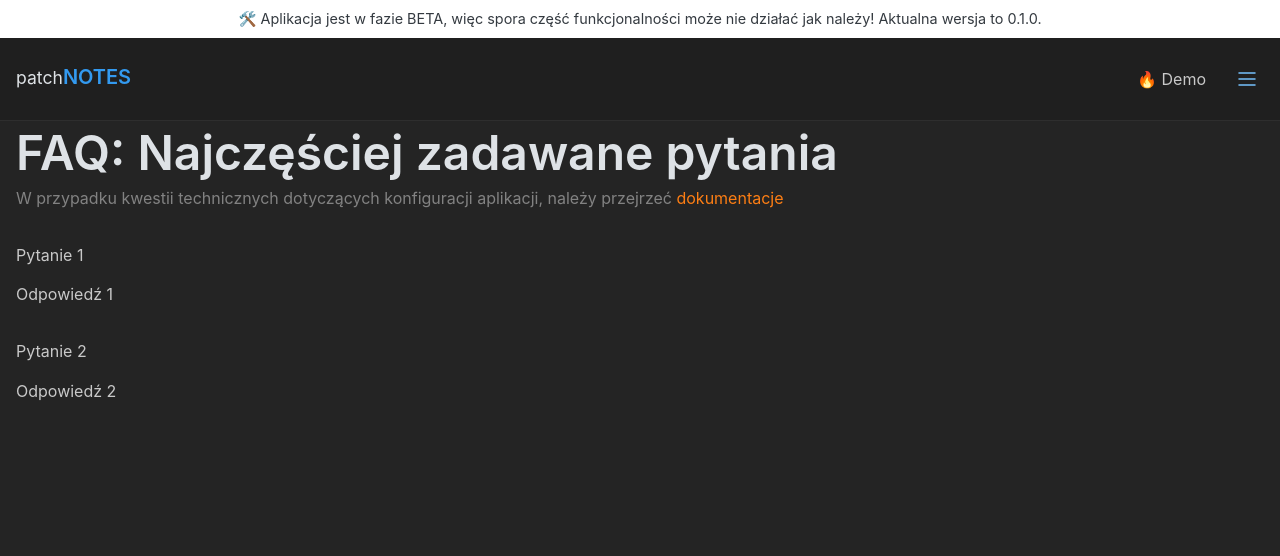
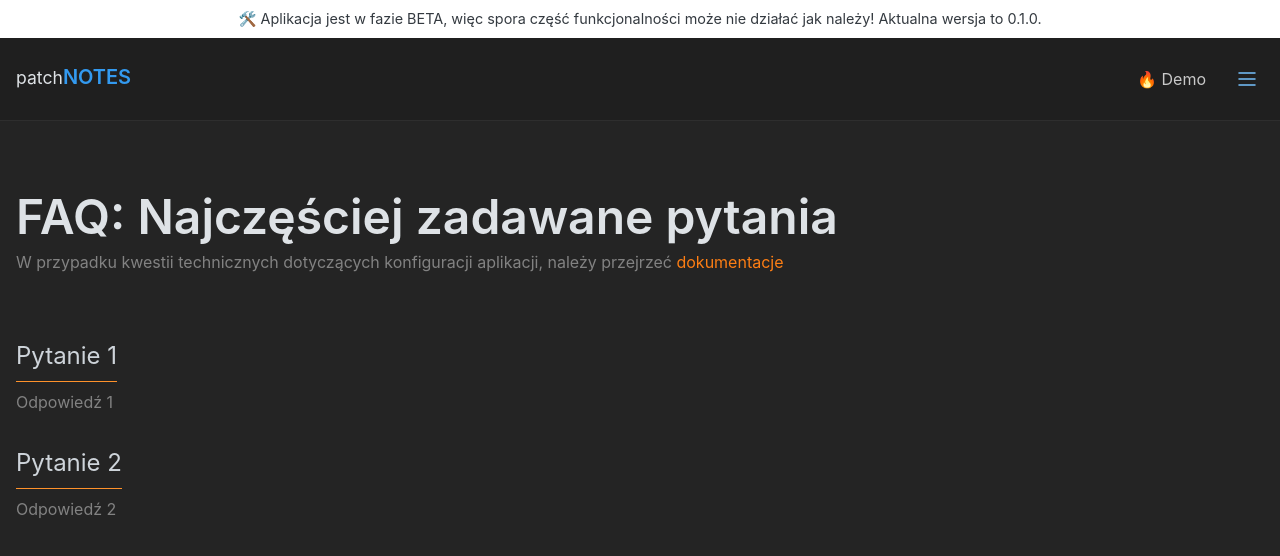
Before and after one commit to jakubwilk/forumgame-patchnotes-admin, a React (Vite) app in the folder client/: page /faq in a window 1280 px wide. Shown: the top 556 px of the page. Built offline with nearby package versions, Linux system fonts and the light colour scheme.

Commit message:
Update styling, increase gap, paddings and margins

```diff
--- a/client/src/modules/faq/components/Components.module.css
+++ b/client/src/modules/faq/components/Components.module.css
@@ -11,3 +11,13 @@
 .pageTitleLink {
   color: var(--mantine-color-orange-6);
 }
+
+.question {
+  font-size: 1.5rem;
+  color: var(--mantine-color-gray-4);
+  border-bottom: 1px solid var(--mantine-color-orange-5);
+}
+
+.answer {
+  color: var(--mantine-color-dark-2);
+}
--- a/client/src/modules/faq/components/PageTitle.tsx
+++ b/client/src/modules/faq/components/PageTitle.tsx
@@ -7,7 +7,7 @@ import classes from './Components.module.css'
 
 export function PageTitle() {
   return (
-    <header className={'mb-8'}>
+    <header className={'my-16'}>
       <Title order={2} className={classes.pageTitle}>
         {'FAQ: Najczęściej zadawane pytania'}
       </Title>
```
